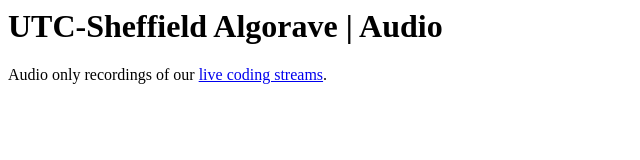
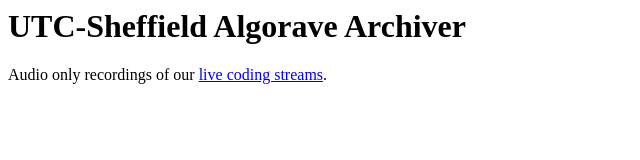
Before and after one commit to UTCSheffield/Algorave-Archive, a website: page pages/index.html in a window 1280 px wide. Shown: the full height of the page, 0-640 px from the left. Drawn offline with Linux system fonts and the light colour scheme; no server answers.

Commit message:
Update branding

```diff
--- a/pages/index.html
+++ b/pages/index.html
@@ -1,12 +1,12 @@
 <html lang="en">
 	<head>
-		<title>UTC-Sheffield Algorave | Audio</title>
+		<title>UTC-Sheffield Algorave Archiver</title>
 	</head>
 	<body>
 		<noscript>
 			<p>Sorry, this page requires JavaScript to work</p>
 		</noscript>
-		<h1>UTC-Sheffield Algorave | Audio</h1>
+		<h1>UTC-Sheffield Algorave Archiver</h1>
 		<p>Audio only recordings of our <a href="https://youtube.com/@alograve-UTCsheffield">live coding streams</a>.</p>
 		<div id="audio-container"></div>
 		<script>
```
Also changed, not shown: README.md.
